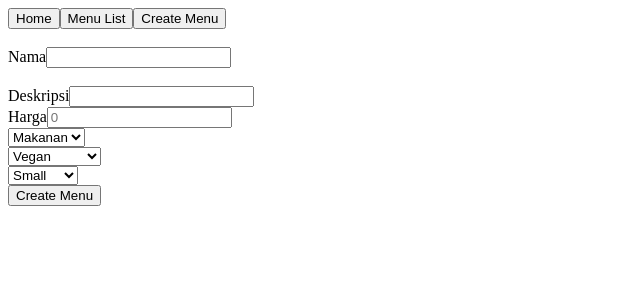
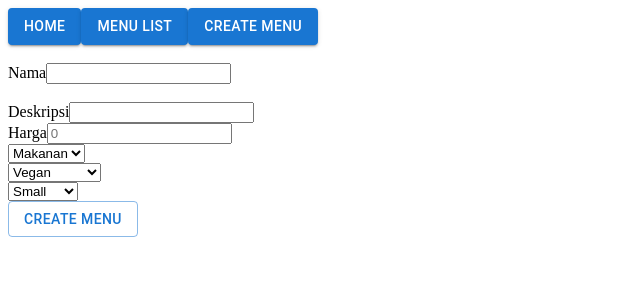
Before and after one commit to Wyze00/pbp-uts-1124037, a React (Vite) app: page /menu/create in a window 1280 px wide. Shown: the top 300 px of the page, without its empty margins (0-640 px from the left). Built offline with nearby package versions, Linux system fonts and the light colour scheme.

Commit message:
implement some UI

```diff
--- a/package.json
+++ b/package.json
@@ -10,6 +10,9 @@
     "preview": "vite preview"
   },
   "dependencies": {
+    "@emotion/react": "^11.14.0",
+    "@emotion/styled": "^11.14.1",
+    "@mui/material": "^7.3.8",
     "@tailwindcss/vite": "^4.2.0",
     "react": "^19.2.0",
     "react-dom": "^19.2.0",
--- a/src/Layout.tsx
+++ b/src/Layout.tsx
@@ -1,12 +1,13 @@
+import { Button } from "@mui/material";
 import type { PropsWithChildren } from "react";
 import { NavLink } from "react-router";
 
 export default function Layout(props: PropsWithChildren): React.JSX.Element {
     return (
         <div>
-            <NavLink to="/"><button>Home</button></NavLink>
-            <NavLink to="/menu"><button>Menu List</button></NavLink>
-            <NavLink to="/menu/create"><button>Create Menu</button></NavLink>
+            <NavLink to="/"><Button variant="contained">Home</Button></NavLink>
+            <NavLink to="/menu"><Button variant="contained">Menu List</Button></NavLink>
+            <NavLink to="/menu/create"><Button variant="contained">Create Menu</Button></NavLink>
             <br />
             <br />
             {props.children}
--- a/src/MenuDetail.tsx
+++ b/src/MenuDetail.tsx
@@ -1,6 +1,7 @@
 import { useEffect, useState } from "react";
 import { NavLink, useParams } from "react-router";
 import type { Menu } from "./MenuList";
+import { Button } from "@mui/material";
 
 export default function MenuDetail(): React.JSX.Element {
     const { id } = useParams();
@@ -36,7 +37,7 @@ export default function MenuDetail(): React.JSX.Element {
             <>
                 No Menu Detail With ID : ${id}
                 <br />
-                <NavLink to='/menu'><button>Back To Menu</button></NavLink>
+                <NavLink to='/menu'><Button variant="outlined">Back To Menu</Button></NavLink>
             </>
         )
     }
@@ -59,7 +60,7 @@ export default function MenuDetail(): React.JSX.Element {
         return (
             <div>
                 <p>Menu Berhasil Didelete</p>
-                <NavLink to="/menu"><button>Menu List</button></NavLink>
+                <NavLink to="/menu"><Button variant="outlined">Menu List</Button></NavLink>
             </div>
         );
     }
@@ -67,9 +68,9 @@ export default function MenuDetail(): React.JSX.Element {
     return (
         <>
             <div key={menu.id} style={{border: '1px solid black'}}>
-                <NavLink to={`/menu`}><button>Back To MenuList</button></NavLink>
-                <NavLink to={`/menu/${menu.id}/update`}><button>UpdateMenu</button></NavLink>
-                <button onClick={handleDelete}>Delete Menu</button>
+                <NavLink to={`/menu`}><Button variant="outlined">Back To MenuList</Button></NavLink>
+                <NavLink to={`/menu/${menu.id}/update`}><Button variant="outlined">UpdateMenu</Button></NavLink>
+                <Button variant="outlined" onClick={handleDelete}>Delete Menu</Button>
                 <p>Id : {menu.id}</p>
                 <p>Nama : {menu.nama}</p>
                 <p>Kategori : {menu.kategori}</p>
--- a/src/MenuForm.tsx
+++ b/src/MenuForm.tsx
@@ -1,3 +1,4 @@
+import { Button } from "@mui/material";
 import { useState } from "react";
 import { NavLink } from "react-router";
 
@@ -51,7 +52,7 @@ export default function MenuForm(): React.JSX.Element {
         return (
             <div>
                 <p>Menu Berhasil Dibuat</p>
-                <NavLink to="/menu"><button>Menu List</button></NavLink>
+                <NavLink to="/menu"><Button variant="outlined">Menu List</Button></NavLink>
             </div>
         );
     }
@@ -87,7 +88,7 @@ export default function MenuForm(): React.JSX.Element {
                     <option value="large">Large</option>
                 </select>
                 <br />
-                <button onClick={handleClick}>Create Menu</button>
+                <Button variant="outlined" onClick={handleClick}>Create Menu</Button>
             </form>
         </div>
     );
--- a/src/MenuList.tsx
+++ b/src/MenuList.tsx
@@ -1,3 +1,4 @@
+import { Button } from "@mui/material";
 import { useEffect, useState } from "react";
 import { NavLink } from "react-router";
 
@@ -42,7 +43,7 @@ export default function MenuList(): React.JSX.Element {
             {menuList.map((menu: Menu) => {
                 return (
                     <div key={menu.id} style={{border: '1px solid black'}}>
-                        <NavLink to={`/menu/${menu.id}`}><button>Detail</button></NavLink>
+                        <NavLink to={`/menu/${menu.id}`}><Button variant="outlined">Detail</Button></NavLink>
                         <p>Id : {menu.id}</p>
                         <p>Nama : {menu.nama}</p>
                         <p>Kategori : {menu.kategori}</p>
--- a/src/MenuUpdate.tsx
+++ b/src/MenuUpdate.tsx
@@ -1,6 +1,7 @@
 import { NavLink, useParams } from "react-router";
 import type { CreateUpdateMenu } from "./MenuForm";
 import { useEffect, useState } from "react";
+import { Button, FormControl, InputLabel, MenuItem, Select } from "@mui/material";
 
 export default function MenuUpdate(): React.JSX.Element {
     const { id } = useParams();
@@ -36,7 +37,7 @@ export default function MenuUpdate(): React.JSX.Element {
             <>
                 No Menu With ID : ${id}
                 <br />
-                <NavLink to='/menu'><button>Back To Menu</button></NavLink>
+                <NavLink to='/menu'><Button variant="outlined">Back To Menu</Button></NavLink>
             </>
         )
     }
@@ -70,8 +71,8 @@ export default function MenuUpdate(): React.JSX.Element {
     return (
 
         <div key={id} style={{border: '1px solid black'}}>
-            <NavLink to={`/menu`}><button>Back To MenuList</button></NavLink>
-            <NavLink to={`/menu/${id}`}><button>Back To Menu Detail</button></NavLink>
+            <NavLink to={`/menu`}><Button variant="outlined">Back To MenuList</Button></NavLink>
+            <NavLink to={`/menu/${id}`}><Button variant="outlined">Back To Menu Detail</Button></NavLink>
             <p>Id : {id}</p>
             <br />
             Nama
@@ -102,7 +103,7 @@ export default function MenuUpdate(): React.JSX.Element {
                 <option value="large">Large</option>
             </select>
             <br />
-            <button onClick={handleUpdate}>Update</button>
+            <Button variant="outlined" onClick={handleUpdate}>Update</Button>
         </div>
     );
 }
```
Also changed, not shown: 1 other file (tests, documents, lock files or other folders).
